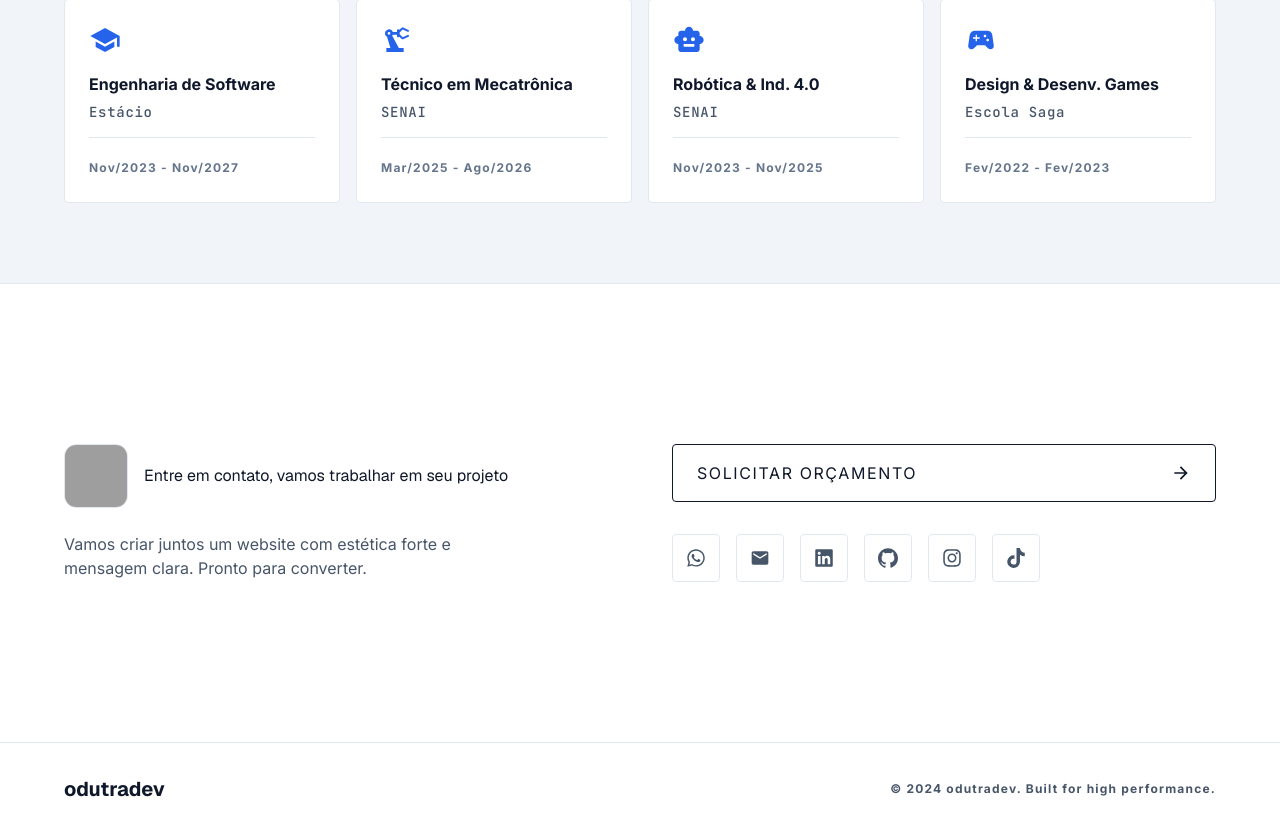
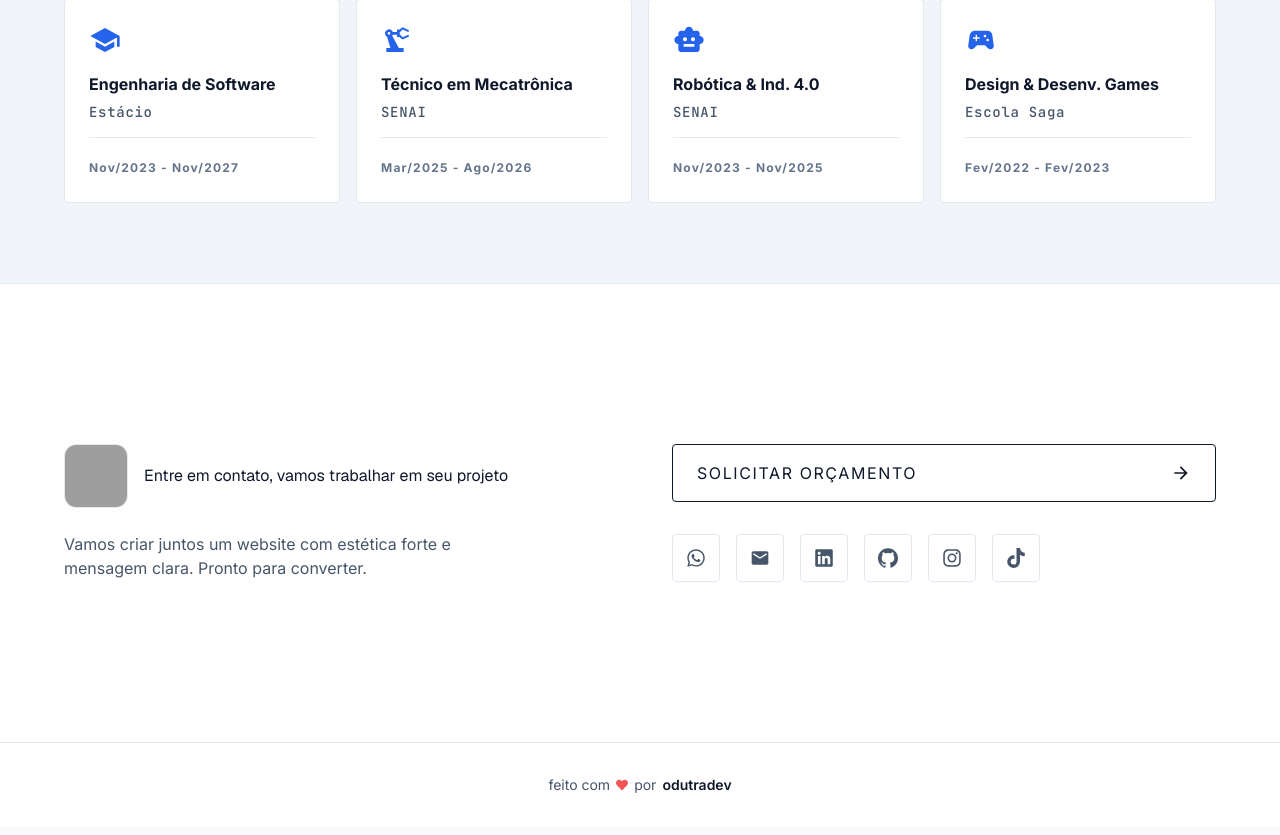
Before and after one commit to odutradev/odutra.com, a React (Vite) app: page / in a window 1280 px wide. Shown: the part 3047-3882 px from the top of the page. Built offline with nearby package versions, Linux system fonts and the light colour scheme; grey boxes are pictures that could not be loaded.

Commit message:
feat: Update footer to display only made with heart by odutradev

```diff
--- a/src/pages/main/subcomponentes/Footer/index.tsx
+++ b/src/pages/main/subcomponentes/Footer/index.tsx
@@ -1,12 +1,9 @@
+import { FaHeart } from 'react-icons/fa'
 import { motion } from 'framer-motion'
-
-import portfolioData from '../../../../assets/data'
 
 import type { FooterProps } from './types'
 
 const Footer = (_props: FooterProps) => {
-  const { personalInfo } = portfolioData
-
   return (
     <motion.footer
       initial={{ opacity: 0 }}
@@ -15,13 +12,10 @@ const Footer = (_props: FooterProps) => {
       transition={{ duration: 0.6 }}
       className="w-full py-8 bg-surface border-t border-outline-variant"
     >
-      <div className="max-w-max-width mx-auto px-gutter flex flex-col md:flex-row justify-between items-center gap-4">
-        <div className="font-headline-md text-xl font-bold text-on-surface">
-          {personalInfo.brandName}
-        </div>
-        <div className="text-on-surface-variant font-label-caps text-label-caps">
-          {personalInfo.copyright}
-        </div>
+      <div className="max-w-max-width mx-auto px-gutter flex justify-center items-center text-on-surface-variant text-sm">
+        <span className="flex items-center gap-1.5">
+          feito com <FaHeart className="text-red-500 animate-pulse text-xs" /> por <span className="font-semibold text-on-surface">odutradev</span>
+        </span>
       </div>
     </motion.footer>
   )
```
